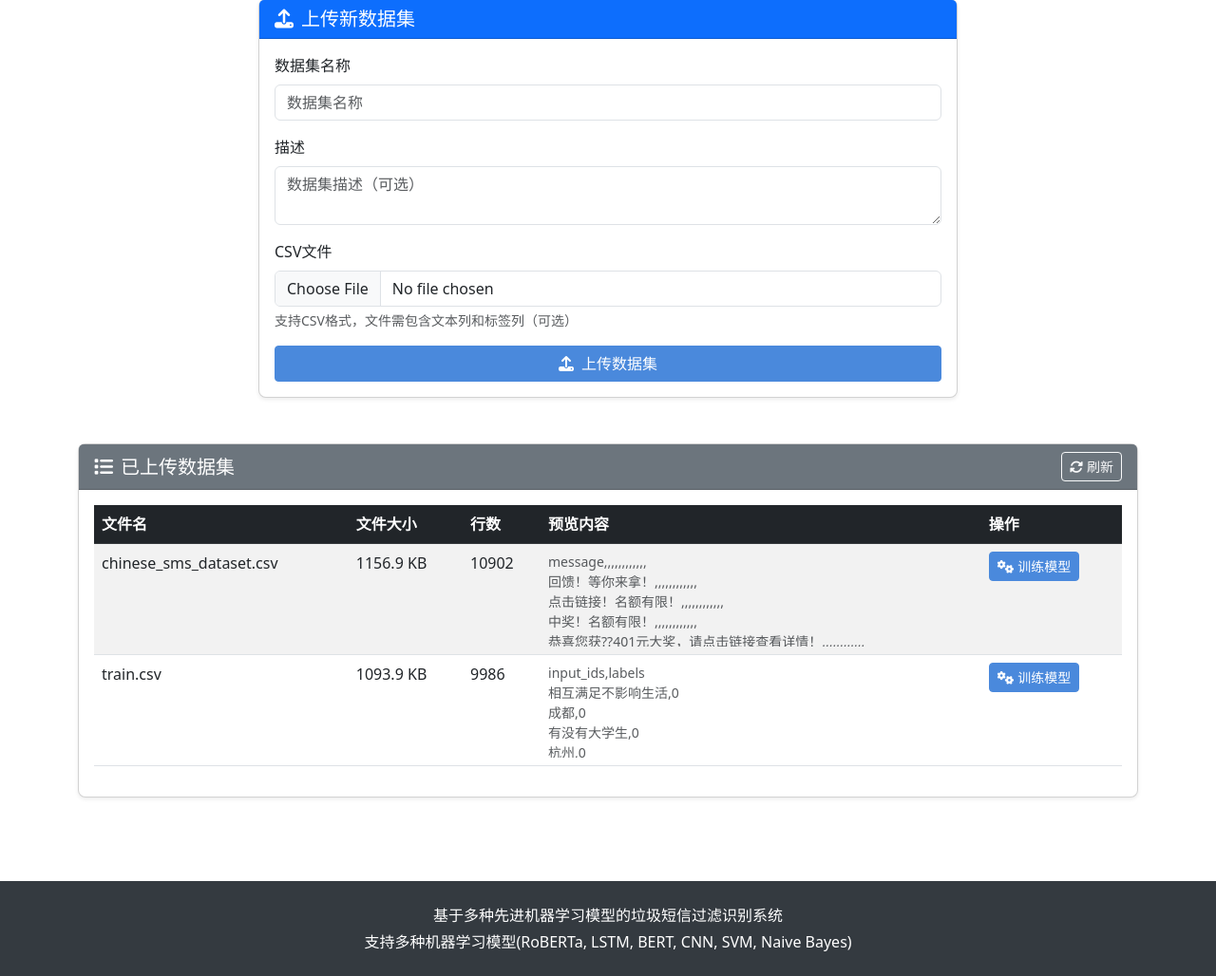
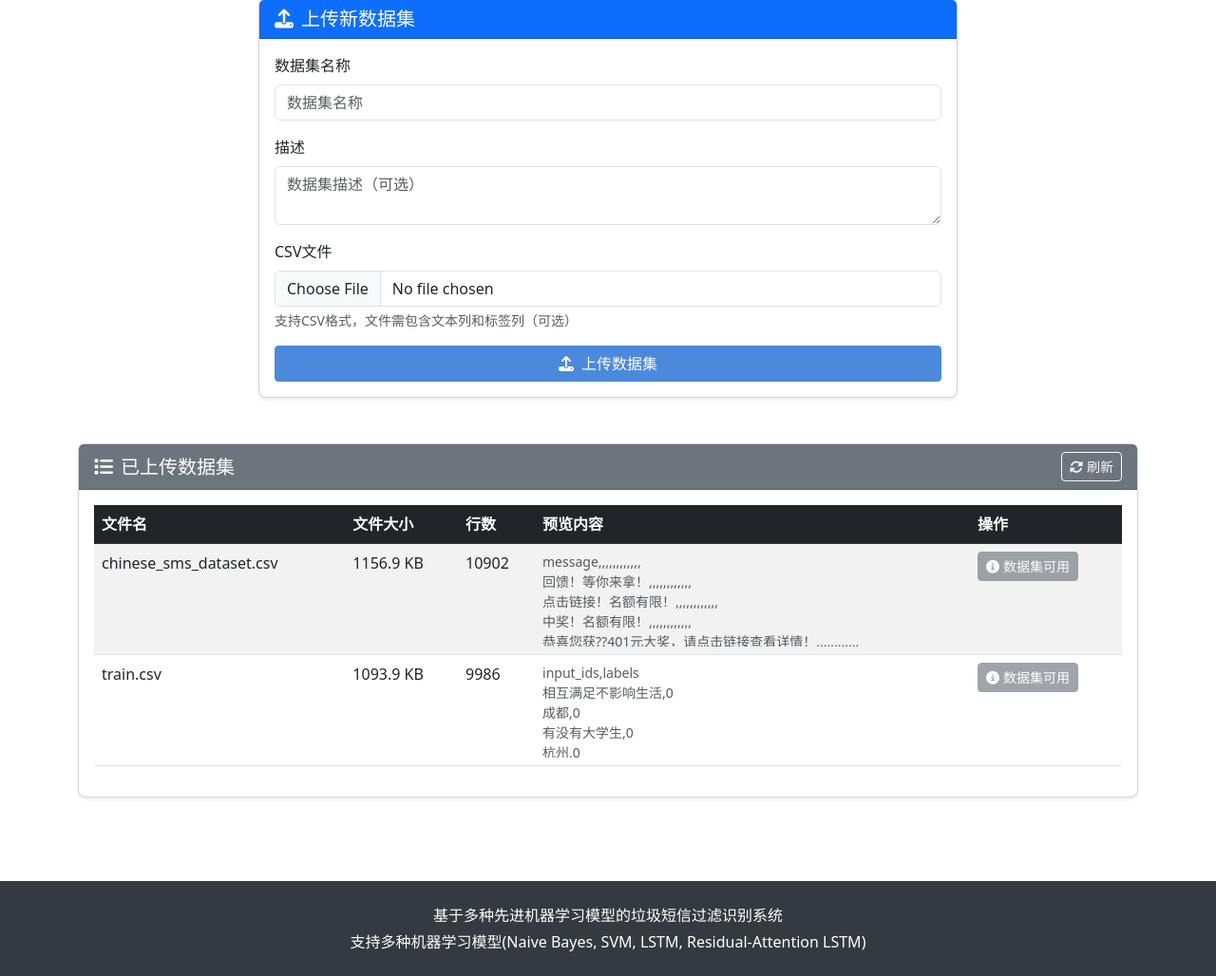
Before and after one commit to lrj021029/luruijie, a Flask app: page /datasets in a window 1280 px wide. Shown: the part 283-1311 px from the top of the page at 95% size. Run offline with Flask 3, Linux system fonts and the light colour scheme; some libraries are stand-ins or nearby versions.

Commit message:
Update UI to reflect dataset upload limitations and adjust supported model list.
Replit-Commit-Author: Agent
Replit-Commit-Session-Id: 9aaa7b33-c318-4e39-b282-dfb48348e100
Replit-Commit-Screenshot-Url: https://storage.googleapis.com/screenshot-production-us-central1/6af9077f-70be-408f-b220-dbdf8e34aaab/e6b795c1-ea96-41bc-a286-2db68122785b.jpg

```diff
--- a/templates/datasets.html
+++ b/templates/datasets.html
@@ -82,11 +82,9 @@
                                         </td>
                                         <td>
                                             <div class="btn-group btn-group-sm" role="group">
-                                                <button type="button" class="btn btn-primary use-dataset-btn"
-                                                        data-dataset-name="{{ file.filename }}"
-                                                        data-dataset-path="{{ file.path }}"
-                                                        title="使用此数据集训练模型">
-                                                    <i class="fas fa-cogs me-1"></i>训练模型
+                                                <button type="button" class="btn btn-secondary disabled"
+                                                        title="请从首页选择数据集进行训练">
+                                                    <i class="fas fa-info-circle me-1"></i>数据集可用
                                                 </button>
                                             </div>
                                         </td>
--- a/templates/layout.html
+++ b/templates/layout.html
@@ -65,7 +65,7 @@
     <footer class="footer text-center">
         <div class="container">
             <p class="mb-1">基于多种先进机器学习模型的垃圾短信过滤识别系统</p>
-            <p class="mb-0">支持多种机器学习模型(RoBERTa, LSTM, BERT, CNN, SVM, Naive Bayes)</p>
+            <p class="mb-0">支持多种机器学习模型(Naive Bayes, SVM, LSTM, Residual-Attention LSTM)</p>
         </div>
     </footer>
 
```
Also changed, not shown: attached_assets/image_1743177670806.png (added), attached_assets/image_1743177727101.png (added).
